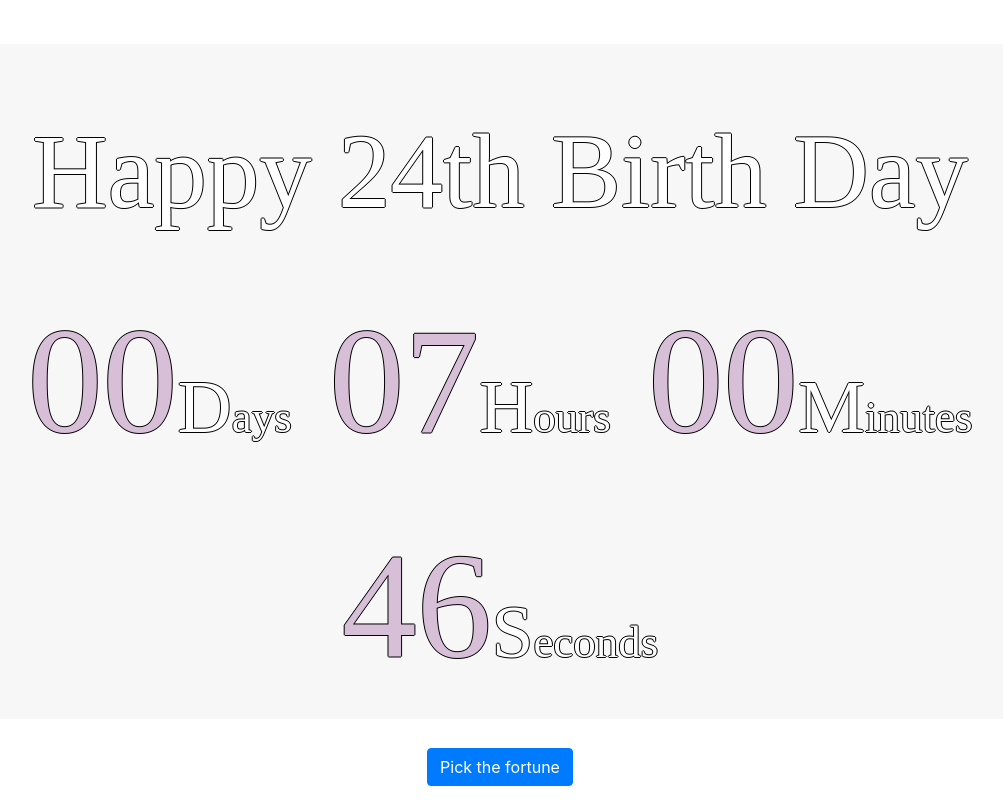
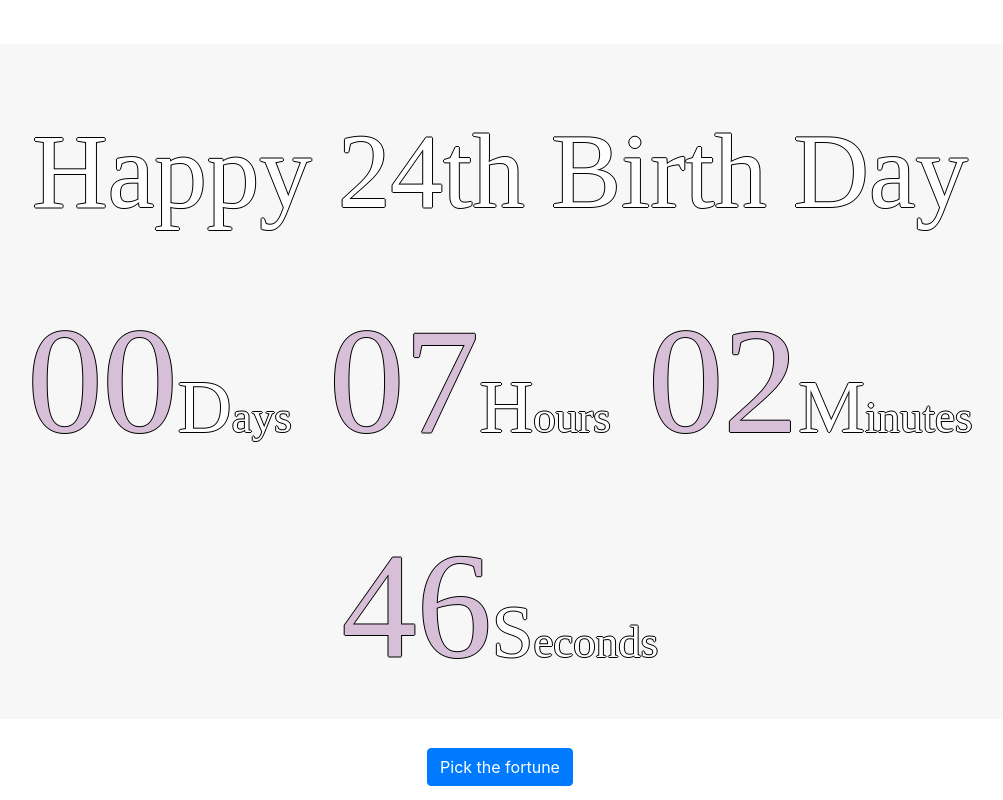
Before and after one commit to Yonshisoru/birthdayproject, a plain HTML site: page index.html in a window 1280 px wide. Shown: the whole page, without its empty margins (140-1143 px from the left). Drawn offline with nearby package versions, Linux system fonts and the light colour scheme; a web font is replaced by a local one.

Commit message:
test timer

```diff
--- a/index.html
+++ b/index.html
@@ -69,7 +69,7 @@
             });
         }
     var clockElement = document.getElementById('clock');
-    var dateEnd = new Date('Feb 06,2022 02:37:00');
+    var dateEnd = new Date('Feb 06,2022 02:39:00');
         function f(){
         var now = new Date();
         var age = now.getDate()-dateEnd.getDate()==0?(now.getFullYear()-1998):(now.getFullYear()-1998-1);
```
